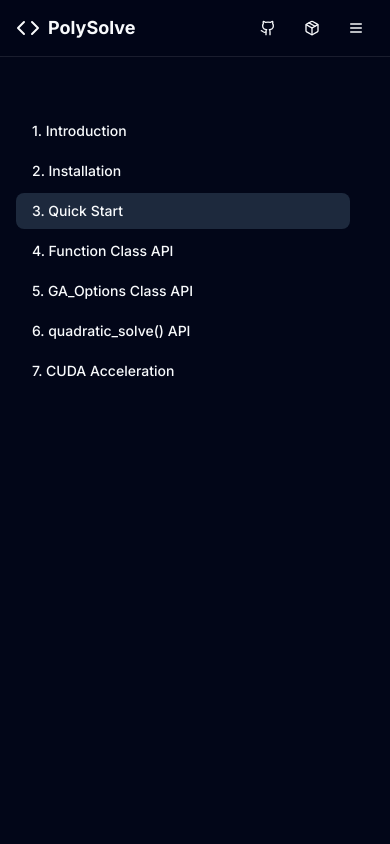
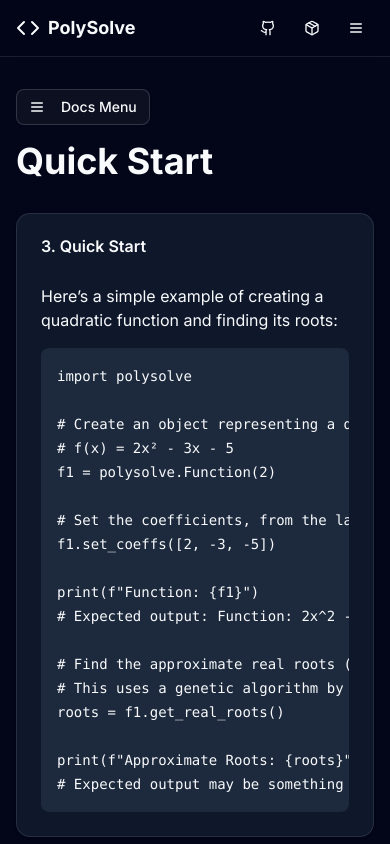
Before and after one commit to jono-rams/polysolve-website, a Next.js app: page /docs/quick-start in a window 390 px wide. Shown: the top 844 px of the page. Built offline with nearby package versions, Linux system fonts and the light colour scheme.

Commit message:
Made docs page mobile friendly

```diff
--- a/app/docs/layout.tsx
+++ b/app/docs/layout.tsx
@@ -1,14 +1,77 @@
-import { DocsSidebar } from "@/components/DocsSidebar";
+"use client";
+
+import { useState } from "react";
+import Link from "next/link";
+import { usePathname } from "next/navigation";
+import { cn } from "@/lib/utils";
+import { docsSections } from "@/lib/docs-navigation";
+import { Button } from "@/components/ui/button";
+import { Sheet, SheetContent, SheetTrigger } from "@/components/ui/sheet";
+import { Menu } from "lucide-react";
+
+// The navigation links component, which we'll use in both mobile and desktop.
+function DocsSidebarNav() {
+  const pathname = usePathname();
+
+  return (
+    <nav className="flex flex-col gap-1">
+      {docsSections.map((section) => (
+        <Link key={section.href} href={section.href}>
+          <Button
+            variant="ghost"
+            className={cn(
+              "w-full justify-start",
+              pathname === section.href && "bg-muted hover:bg-muted"
+            )}
+          >
+            {section.title}
+          </Button>
+        </Link>
+      ))}
+    </nav>
+  );
+}
 
 export default function DocsLayout({
   children,
 }: {
   children: React.ReactNode;
 }) {
+  const [isSheetOpen, setIsSheetOpen] = useState(false);
+
   return (
+    // On medium screens and up, use a 2-column grid. On mobile, it's a single column.
     <div className="grid grid-cols-1 md:grid-cols-[240px_1fr] gap-10">
-      <DocsSidebar />
-      <main>{children}</main>
+
+      {/* Desktop Sidebar: a fixed column, hidden on mobile */}
+      <aside className="hidden md:block w-[240px]">
+        <div className="sticky top-16 h-[calc(100vh-4rem)] py-6 pr-6">
+          <DocsSidebarNav />
+        </div>
+      </aside>
+
+      {/* Main Content and Mobile Menu Button */}
+      <div>
+        {/* Mobile Menu Button: A sheet trigger, hidden on desktop */}
+        <div className="md:hidden pb-4">
+          <Sheet open={isSheetOpen} onOpenChange={setIsSheetOpen}>
+            <SheetTrigger asChild>
+              <Button variant="outline">
+                <Menu className="mr-2 h-4 w-4" />
+                Docs Menu
+              </Button>
+            </SheetTrigger>
+            <SheetContent side="left" className="w-[280px]">
+              <div className="pt-8">
+                <DocsSidebarNav />
+              </div>
+            </SheetContent>
+          </Sheet>
+        </div>
+
+        {/* The actual page content */}
+        <main>{children}</main>
+      </div>
     </div>
   );
 }
--- a/components/DocsSidebar.tsx
+++ /dev/null
@@ -1,33 +0,0 @@
-"use client";
-
-import Link from "next/link";
-import { usePathname } from "next/navigation";
-import { docsSections } from "@/lib/docs-navigation";
-import { cn } from "@/lib/utils";
-import { Button } from "@/components/ui/button";
-
-export function DocsSidebar() {
-  const pathname = usePathname();
-
-  return (
-    <aside className="sticky top-16 h-[calc(100vh-4rem)] w-full shrink-0 md:w-64">
-      <div className="h-full py-6 pr-6 lg:py-8">
-        <nav className="flex flex-col gap-1">
-          {docsSections.map((section) => (
-            <Link key={section.href} href={section.href}>
-              <Button
-                variant="ghost"
-                className={cn(
-                  "w-full justify-start",
-                  pathname === section.href && "bg-muted hover:bg-muted"
-                )}
-              >
-                {section.title}
-              </Button>
-            </Link>
-          ))}
-        </nav>
-      </div>
-    </aside>
-  );
-}
```
